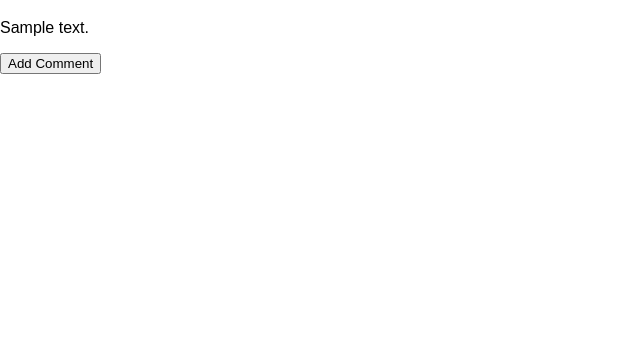
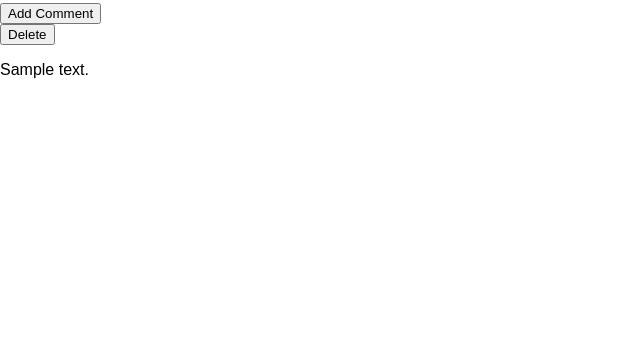
Before and after one commit to kldavis52/Ponga, a Django app: page /studiopal/video_detail/1/ in a window 1280 px wide. Shown: the part 441-800 px from the top of the page, without its empty margins (0-640 px from the left). Run offline with Django 3.2, Linux system fonts and the light colour scheme; tables that the repository leaves empty hold one stand-in row (values such as "Sample post"); some libraries are stand-ins or nearby versions.

Commit message:
comment_delete

```diff
--- a/core/views.py
+++ b/core/views.py
@@ -62,6 +62,13 @@ def add_comment(request, video_pk):
             return redirect (to='video_detail', video_pk=video_pk)
     return render (request, "studiopal/video_detail.html", {'form':form, 'video':video})
 
+def delete_comment (request, comment_pk):
+    comment = get_object_or_404(Comment, pk=comment_pk)
+    if request.method == 'POST':
+        comment.delete()
+        return redirect(to = "homepage")
+    return render(request,"studiopal/delete_comment.html", {'comment': comment})
+
 
 def add_instructor_info(request, user_pk):
     user = get_object_or_404(User.objects.all(), pk=user_pk)
--- a/studiopal/urls.py
+++ b/studiopal/urls.py
@@ -33,6 +33,7 @@ urlpatterns = [
         name="video_detail",
     ),
     path("", views.homepage, name="homepage"),
+    path('studiopal/delete_comment/<int:comment_pk>/', views.delete_comment, name='delete_comment'),
 ]
 
 if settings.DEBUG:
--- a/templates/studiopal/delete_comment.html
+++ b/templates/studiopal/delete_comment.html
@@ -2,9 +2,9 @@
 
 {% block content %}
 
-<p> {{ user.username }} Are you sure you would like to DELETE this comment "{{video.title }}"? </p><br></br>
+<p> {{ user.username }}, Are you sure you would like to DELETE this comment "{{video.title }}"? </p>
 
-<form action="{% url 'delete_comment' comment_pk= comment.pk %}" method="POST">
+<form action="{% url 'delete_comment' comment_pk=comment.pk %}" method="POST">
     {% csrf_token %}
     <div>
         <button type="submit">yes</button>
--- a/templates/studiopal/video_detail.html
+++ b/templates/studiopal/video_detail.html
@@ -5,14 +5,19 @@
 </video>
 
 <form action="{% url 'add_comment' video_pk=video.pk %}" method="POST">
-    {% for comment in video.comments.all %}
-    <p>{{ comment.text }}</p>
-    {% endfor %}
+
     {% csrf_token %}
     {{ form.as_p }}
 
   <button type="submit">Add Comment</button>
 
-    <!-- </form> -->
+</form>
+
+    {% for comment in video.comments.all %}
+    <a href="{% url 'delete_comment' comment_pk=comment.pk %}"><button>Delete</button></a>
+    <p>{{ comment.text }}</p>
+
+    {% endfor %}
+
 
     {% endblock %}
```
